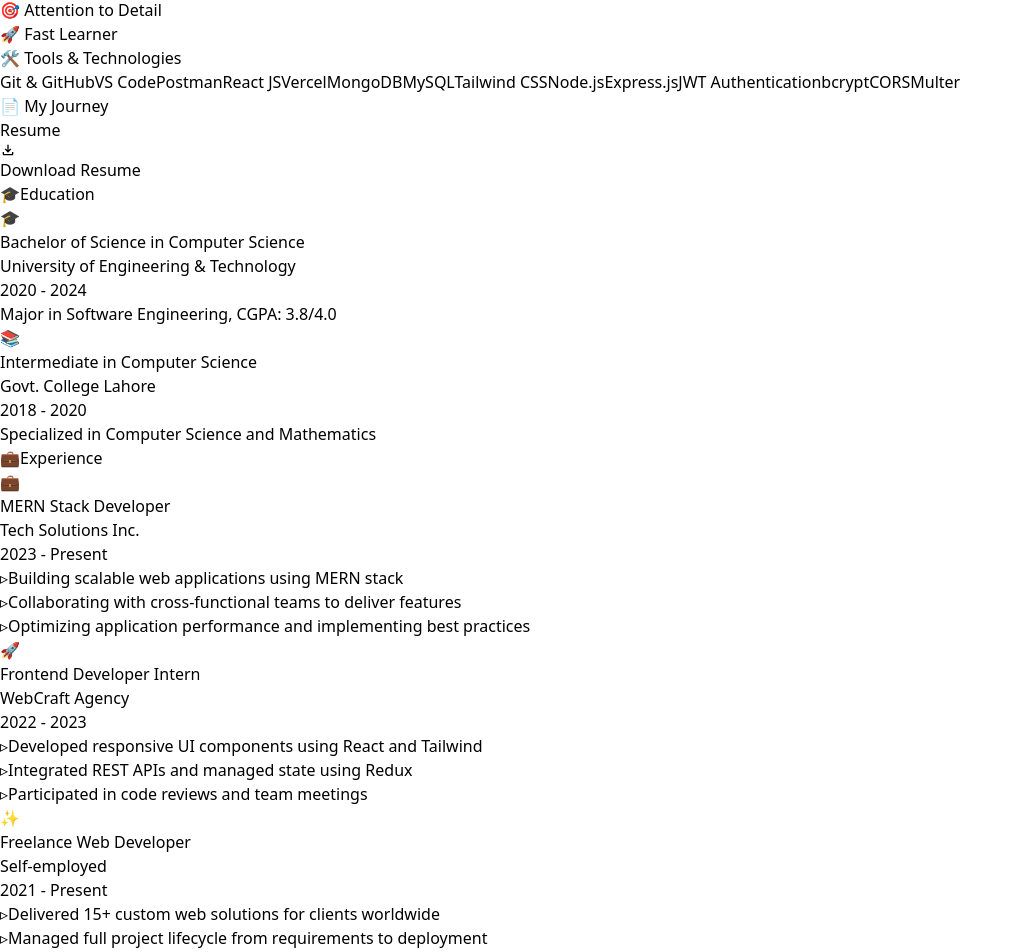
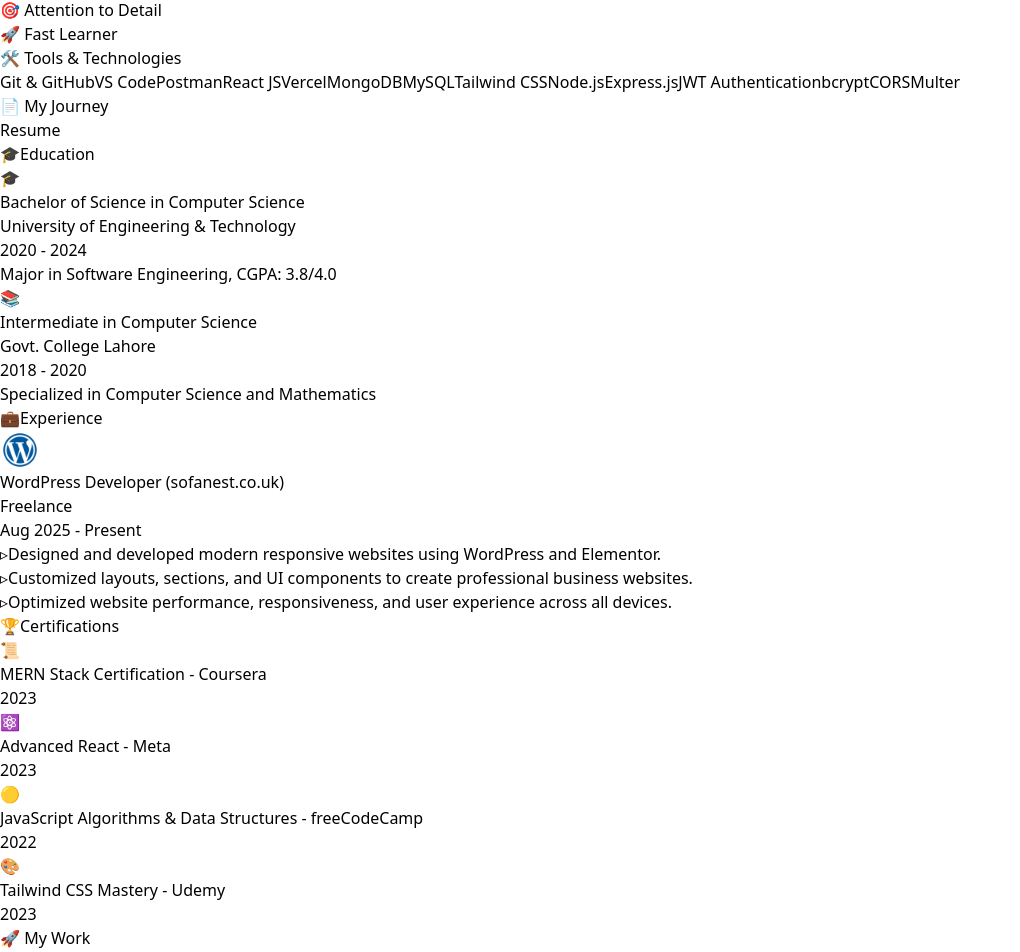
Before and after one commit to mhuzaifa360/mhuzaifa-portfolio, a React (Vite) app: page / in a window 1280 px wide. Shown: the part 10277-11229 px from the top of the page, without its empty margins (0-1020 px from the left). Built offline with nearby package versions, Linux system fonts and the light colour scheme.

Commit message:
add my experience in js file and also in resume .jsx file

```diff
--- a/src/components/Resume.jsx
+++ b/src/components/Resume.jsx
@@ -43,18 +43,6 @@
           </h2>
 
           <div className="w-20 h-1 bg-gradient-to-r from-[#3b4eff] to-[#5f72ee] mx-auto mt-4 rounded-full"></div>
-        </div>
-
-        {/* DOWNLOAD BUTTON */}
-        <div className="flex justify-center mb-14">
-          <a
-            href={huzaifaInfo.socialLinks.resume}
-            download="Muhammad_Huzaifa_Resume.pdf"
-            className="inline-flex items-center gap-2 px-6 py-3 rounded-full bg-gradient-to-r from-[#3b4eff] to-[#5f72ee] text-white font-semibold text-md hover:from-[#2c3fe0] hover:to-[#4a5de0] shadow-lg shadow-[#3b4eff]/20 transition-all duration-300 hover:scale-105"
-          >
-            <MdOutlineFileDownload className="text-[22px]" />
-            Download Resume
-          </a>
         </div>
 
         {/* MAIN GRID */}
@@ -131,7 +119,7 @@
                     <div className="bg-gradient-to-r from-[#0f1222] to-transparent p-5 rounded-3xl border border-[#262b44] hover:border-[#3b4eff]/50 transition-all duration-300">
 
                       <div className="flex items-center gap-3 mb-2">
-                        <span className="text-3xl">{exp.icon}</span>
+                        <img src={exp.icon} alt={exp.title} width="40px"/>
 
                         <h4 className="text-lg md:text-xl font-bold text-white">
                           {exp.title}
--- a/src/components/constant/experience.js
+++ b/src/components/constant/experience.js
@@ -1,38 +1,16 @@
-
+import wordpressIcon from "../../assets/icons/icons8-wordpress-100.png";
 
 const experience = [
   {
-      title: "MERN Stack Developer",
-      company: "Tech Solutions Inc.",
-      year: "2023 - Present",
+    title: "WordPress Developer (sofanest.co.uk)",
+    company: "Freelance",
+    year: "Aug 2025 - Present",
     description: [
-        "Building scalable web applications using MERN stack",
-        "Collaborating with cross-functional teams to deliver features",
-        "Optimizing application performance and implementing best practices",
+      "Designed and developed modern responsive websites using WordPress and Elementor.",
+      "Customized layouts, sections, and UI components to create professional business websites.",
+      "Optimized website performance, responsiveness, and user experience across all devices.",
     ],
-      icon: "💼",
-    },
-    {
-      title: "Frontend Developer Intern",
-      company: "WebCraft Agency",
-      year: "2022 - 2023",
-      description: [
-        "Developed responsive UI components using React and Tailwind",
-        "Integrated REST APIs and managed state using Redux",
-        "Participated in code reviews and team meetings",
-      ],
-      icon: "🚀",
-    },
-    {
-      title: "Freelance Web Developer",
-      company: "Self-employed",
-      year: "2021 - Present",
-      description: [
-        "Delivered 15+ custom web solutions for clients worldwide",
-        "Managed full project lifecycle from requirements to deployment",
-        "Provided ongoing maintenance and support",
-      ],
-      icon: "✨",
+    icon: wordpressIcon,
   },
 ];
 export default experience;
```
Lines whose indentation alone changed are shown as unchanged.
